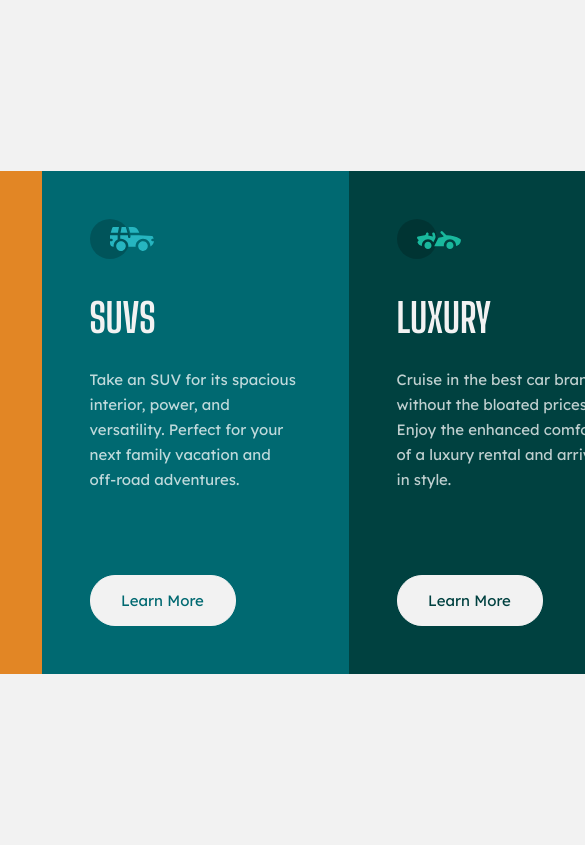
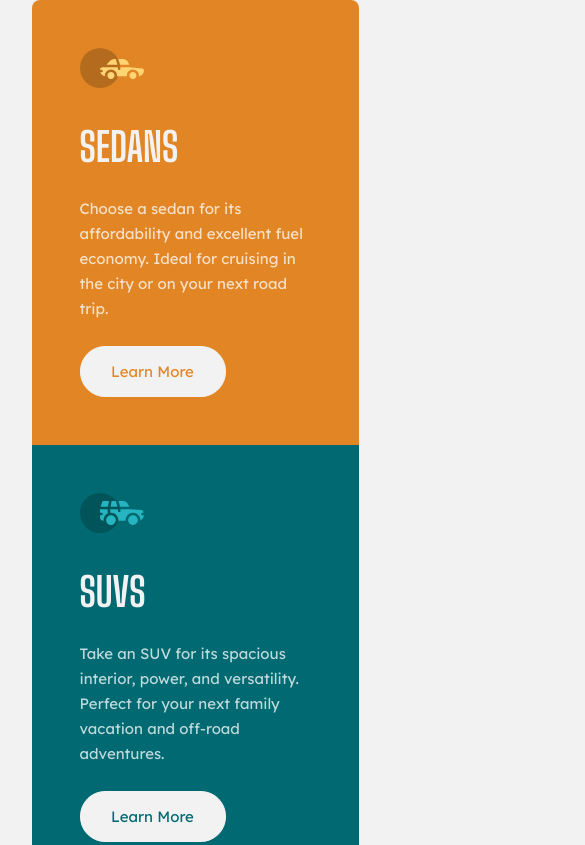
Before and after one commit to IvanCsCz/3-column-preview-card-component, a plain HTML site: page index.html in a window 390 px wide. Shown: the top 845 px of the page, 585 px wide, since content can reach past the window. Drawn offline with Linux system fonts and the light colour scheme.

Commit message:
mobile view finished

```diff
--- a/style.css
+++ b/style.css
@@ -110,3 +110,29 @@ button {
   background: #004140;
   color: #f2f2f2;
 }
+
+@media (max-width: 1000px) {
+  .cards {
+    flex-direction: column;
+  }
+
+  .card {
+    width: 327px;
+  }
+
+  .card-sedans {
+    border-radius: 8px 8px 0 0;
+  }
+
+  .card-suvs {
+    border-radius: 0;
+  }
+
+  .card-luxury {
+    border-radius: 0 0 8px 8px;
+  }
+
+  .card-btn {
+    margin-top: 25px;
+  }
+}
```
